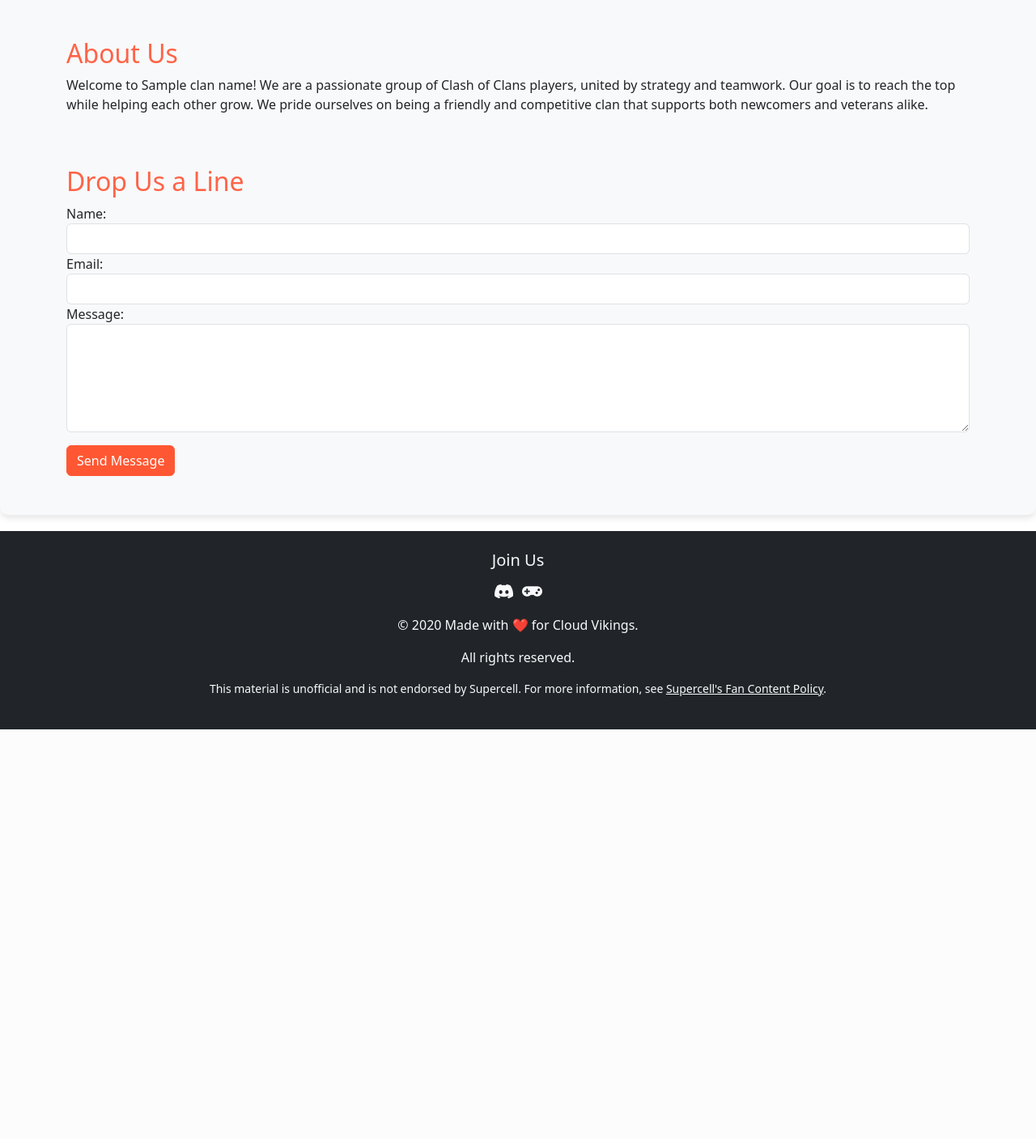
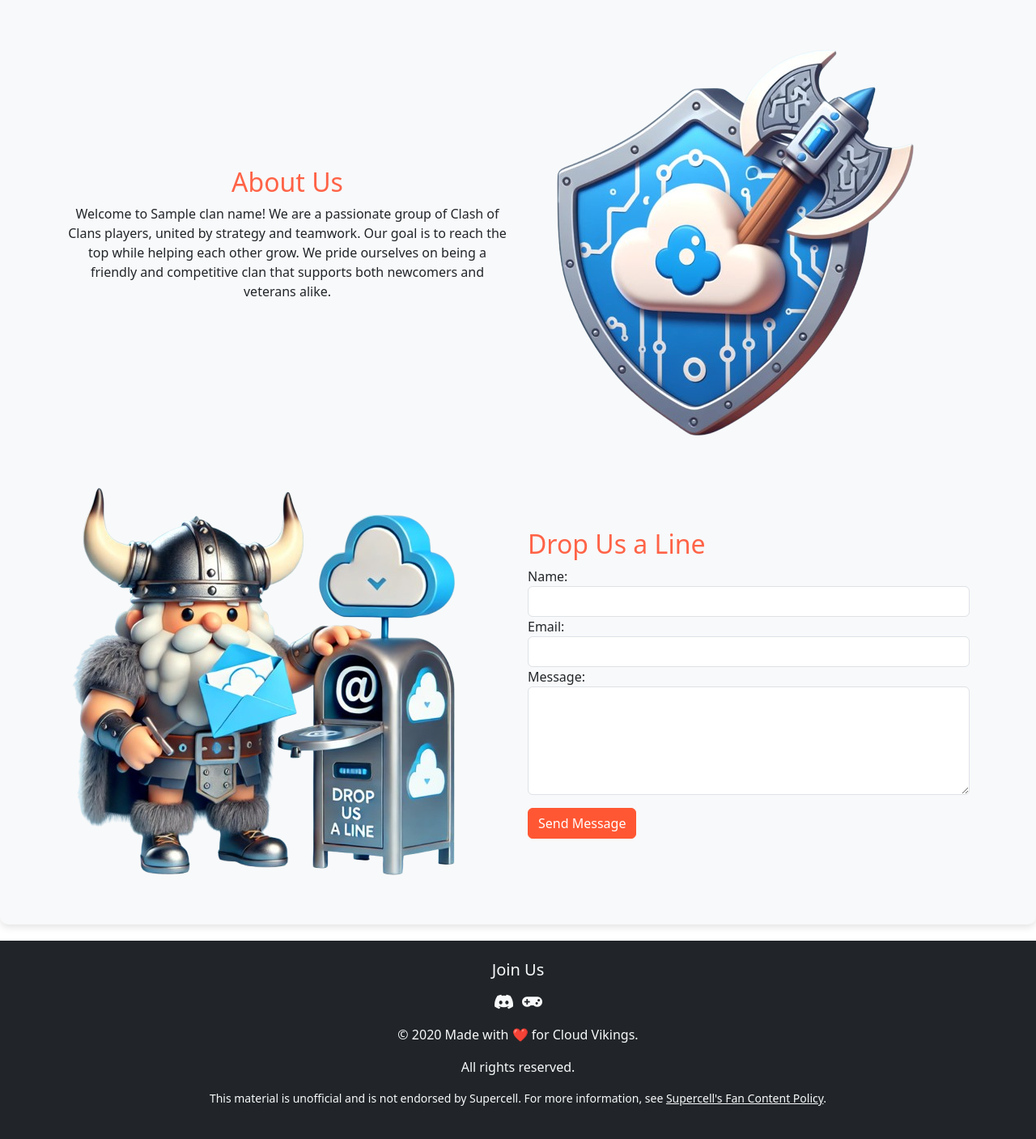
Before and after one commit to mctrinity/cloudvikingswebsite, a Flask app: template templates/index.html in a window 1280 px wide. Shown: the part 649-2056 px from the top of the page at 81% size. Before the commit the page ends 1550 px from the top, so only its background shows below. Run offline with Flask 3, Linux system fonts and the light colour scheme; the template is opened without the code that fills it: most values are stand-ins (such as "Sample title", 1, 10 or a date in 2020); style sheets or scripts are compiled from the project's sources.

Commit message:
center about us and drop us a line text and forms

```diff
--- a/templates/index.html
+++ b/templates/index.html
@@ -31,16 +31,25 @@
     </div>
 
     <!-- About Us Section -->
-    <div class="row mt-5">
-        <div class="col-12">
+    <div class="row mt-5 align-items-center" style="min-height: 400px;"> <!-- Flexbox row with vertical centering -->
+        <div class="col-md-6 text-center"> <!-- Center text horizontally as well -->
             <h2>About Us</h2>
             <p>Welcome to {{ clan_name }}! We are a passionate group of Clash of Clans players, united by strategy and teamwork. Our goal is to reach the top while helping each other grow. We pride ourselves on being a friendly and competitive clan that supports both newcomers and veterans alike.</p>
+        </div>
+        <div class="col-md-6">
+            <img src="{{ url_for('static', filename='images/about_us.png') }}" class="img-fluid rounded" alt="About Us Image">
         </div>
     </div>
 
     <!-- Drop Us a Line Section -->
-    <div class="row mt-5">
-        <div class="col-12">
+    <div class="row mt-5 align-items-center" style="min-height: 400px;"> <!-- Flexbox row with vertical centering -->
+        <!-- Image Column (Left) -->
+        <div class="col-md-6">
+            <img src="{{ url_for('static', filename='images/contact_us.png') }}" class="img-fluid rounded" alt="Contact Us Image">
+        </div>
+
+        <!-- Form Column (Right) -->
+        <div class="col-md-6">
             <h2>Drop Us a Line</h2>
             <form action="{{ url_for('contact') }}" method="POST">
                 <div class="form-group">
@@ -49,7 +58,7 @@
                 </div>
                 <div class="form-group">
                     <label for="email">Email:</label>
-                    <input type="email" id="email" name="email" class="form-control" required> <!-- type="email" added for validation -->
+                    <input type="email" id="email" name="email" class="form-control" required>
                 </div>
                 <div class="form-group">
                     <label for="message">Message:</label>
@@ -57,9 +66,9 @@
                 </div>
                 <button type="submit" class="btn btn-primary mt-3">Send Message</button>
             </form>
-
         </div>
     </div>
+
 </div>
 
 {% endblock %}
```
Also changed, not shown: static/images/about_us.png (added), static/images/contact_us.png (added).
